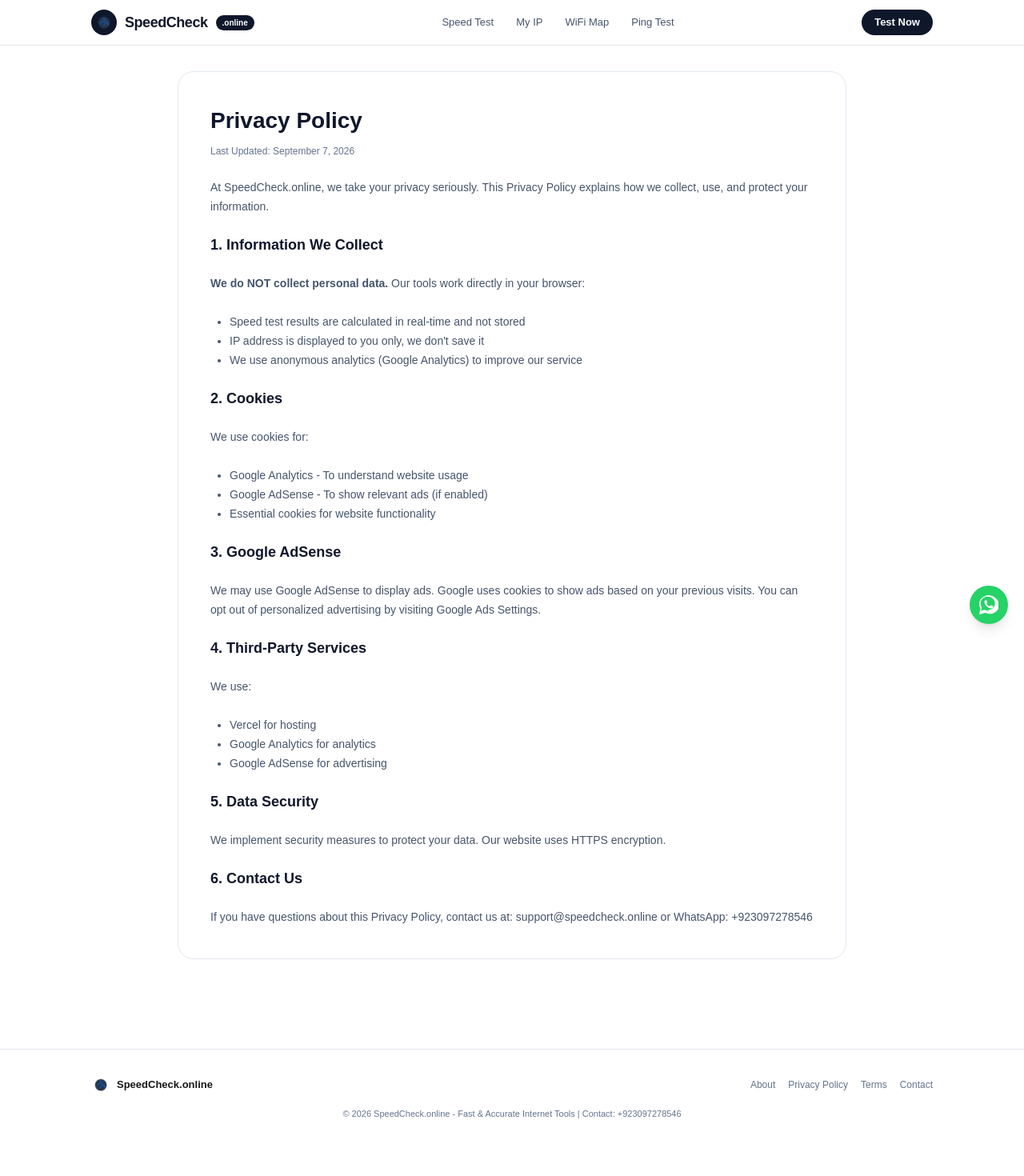
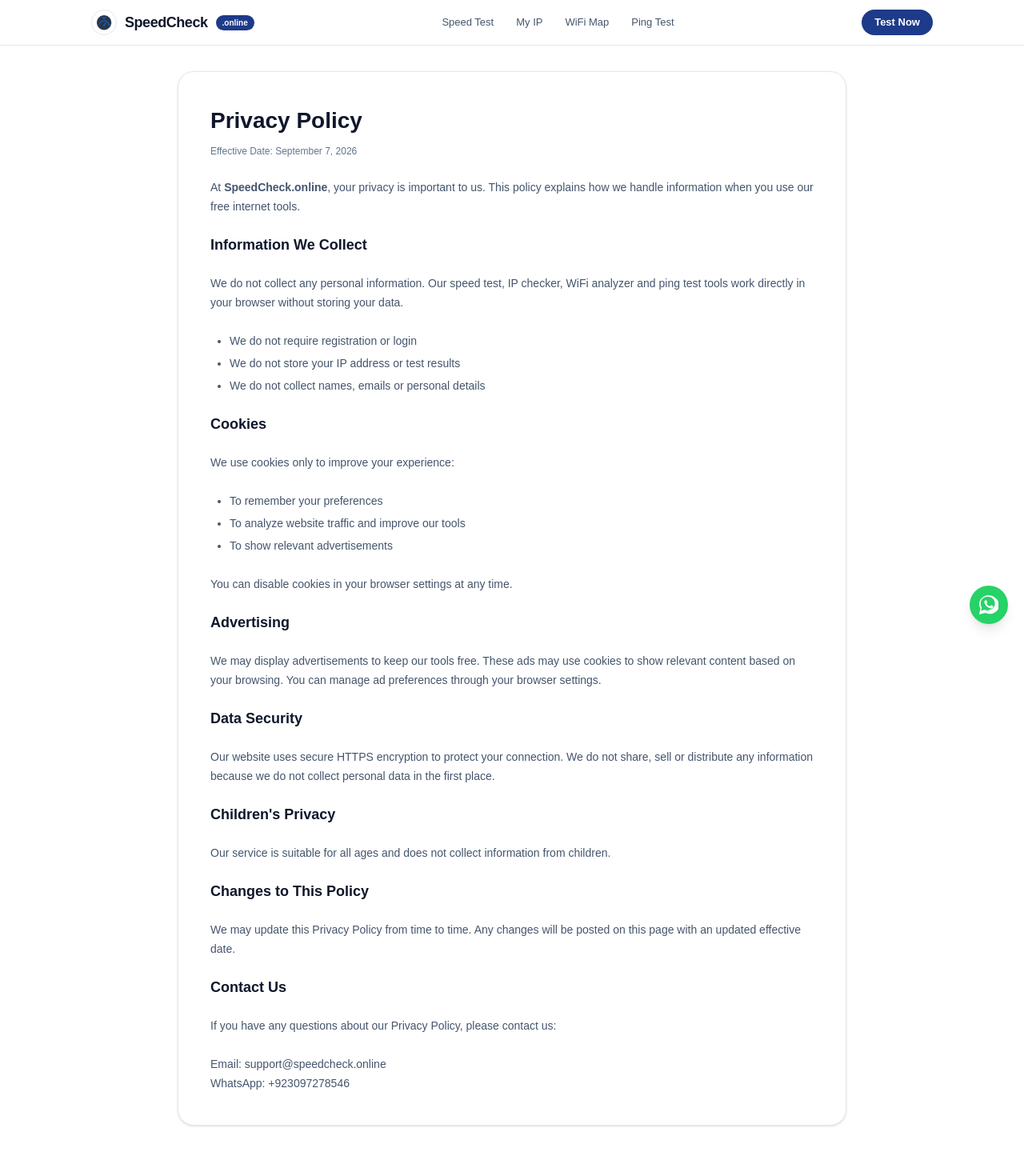
Before and after one commit to khanali1805/speedtest-site, a Next.js app: page /privacy-policy in a window 1280 px wide. Shown: the top 1470 px of the page at 80% size. Before the commit the page ends 1433 px from the top, so only its background shows below. Built offline with nearby package versions, Linux system fonts and the light colour scheme.

Commit message:
Fix: Logo white bg + Clean Privacy Policy

```diff
--- a/src/app/privacy-policy/page.tsx
+++ b/src/app/privacy-policy/page.tsx
@@ -2,51 +2,54 @@ import type { Metadata } from "next";
 
 export const metadata: Metadata = {
   title: "Privacy Policy - SpeedCheck",
-  description: "Privacy Policy of SpeedCheck.online - How we handle your data and privacy.",
+  description: "Privacy Policy of SpeedCheck.online - How we protect your privacy.",
 };
 
 export default function PrivacyPage() {
   return (
     <div className="mx-auto max-w-[900px] p-6 md:p-8">
-      <div className="rounded-[20px] bg-white p-8 md:p-10 border border-slate-200">
+      <div className="rounded-[20px] bg-white p-8 md:p-10 border border-slate-200 shadow-sm">
         <h1 className="text-[28px] font-bold text-slate-900">Privacy Policy</h1>
-        <p className="mt-2 text-[12px] text-slate-500">Last Updated: September 7, 2026</p>
+        <p className="mt-2 text-[12px] text-slate-500">Effective Date: September 7, 2026</p>
 
         <div className="mt-6 space-y-6 text-[14px] leading-6 text-slate-600">
-          <p>At SpeedCheck.online, we take your privacy seriously. This Privacy Policy explains how we collect, use, and protect your information.</p>
+          <p>At <strong>SpeedCheck.online</strong>, your privacy is important to us. This policy explains how we handle information when you use our free internet tools.</p>
 
-          <h2 className="text-[18px] font-semibold text-slate-900">1. Information We Collect</h2>
-          <p><strong>We do NOT collect personal data.</strong> Our tools work directly in your browser:</p>
-          <ul className="list-disc pl-6">
-            <li>Speed test results are calculated in real-time and not stored</li>
-            <li>IP address is displayed to you only, we don't save it</li>
-            <li>We use anonymous analytics (Google Analytics) to improve our service</li>
+          <h2 className="text-[18px] font-semibold text-slate-900">Information We Collect</h2>
+          <p>We do not collect any personal information. Our speed test, IP checker, WiFi analyzer and ping test tools work directly in your browser without storing your data.</p>
+          <ul className="list-disc pl-6 space-y-1">
+            <li>We do not require registration or login</li>
+            <li>We do not store your IP address or test results</li>
+            <li>We do not collect names, emails or personal details</li>
           </ul>
 
-          <h2 className="text-[18px] font-semibold text-slate-900">2. Cookies</h2>
-          <p>We use cookies for:</p>
-          <ul className="list-disc pl-6">
-            <li>Google Analytics - To understand website usage</li>
-            <li>Google AdSense - To show relevant ads (if enabled)</li>
-            <li>Essential cookies for website functionality</li>
+          <h2 className="text-[18px] font-semibold text-slate-900">Cookies</h2>
+          <p>We use cookies only to improve your experience:</p>
+          <ul className="list-disc pl-6 space-y-1">
+            <li>To remember your preferences</li>
+            <li>To analyze website traffic and improve our tools</li>
+            <li>To show relevant advertisements</li>
           </ul>
+          <p>You can disable cookies in your browser settings at any time.</p>
 
-          <h2 className="text-[18px] font-semibold text-slate-900">3. Google AdSense</h2>
-          <p>We may use Google AdSense to display ads. Google uses cookies to show ads based on your previous visits. You can opt out of personalized advertising by visiting Google Ads Settings.</p>
+          <h2 className="text-[18px] font-semibold text-slate-900">Advertising</h2>
+          <p>We may display advertisements to keep our tools free. These ads may use cookies to show relevant content based on your browsing. You can manage ad preferences through your browser settings.</p>
 
-          <h2 className="text-[18px] font-semibold text-slate-900">4. Third-Party Services</h2>
-          <p>We use:</p>
-          <ul className="list-disc pl-6">
-            <li>Vercel for hosting</li>
-            <li>Google Analytics for analytics</li>
-            <li>Google AdSense for advertising</li>
-          </ul>
+          <h2 className="text-[18px] font-semibold text-slate-900">Data Security</h2>
+          <p>Our website uses secure HTTPS encryption to protect your connection. We do not share, sell or distribute any information because we do not collect personal data in the first place.</p>
 
-          <h2 className="text-[18px] font-semibold text-slate-900">5. Data Security</h2>
-          <p>We implement security measures to protect your data. Our website uses HTTPS encryption.</p>
+          <h2 className="text-[18px] font-semibold text-slate-900">Children's Privacy</h2>
+          <p>Our service is suitable for all ages and does not collect information from children.</p>
 
-          <h2 className="text-[18px] font-semibold text-slate-900">6. Contact Us</h2>
-          <p>If you have questions about this Privacy Policy, contact us at: support@speedcheck.online or WhatsApp: +923097278546</p>
+          <h2 className="text-[18px] font-semibold text-slate-900">Changes to This Policy</h2>
+          <p>We may update this Privacy Policy from time to time. Any changes will be posted on this page with an updated effective date.</p>
+
+          <h2 className="text-[18px] font-semibold text-slate-900">Contact Us</h2>
+          <p>If you have any questions about our Privacy Policy, please contact us:</p>
+          <p className="mt-2">
+            Email: support@speedcheck.online<br/>
+            WhatsApp: +923097278546
+          </p>
         </div>
       </div>
     </div>
--- a/src/components/header.tsx
+++ b/src/components/header.tsx
@@ -2,12 +2,13 @@ import Link from "next/link";
 
 export default function Header() {
   return (
-    <header className="sticky top-0 z-50 w-full border-b border-slate-200 bg-white/80 backdrop-blur-md">
+    <header className="sticky top-0 z-50 w-full border-b border-slate-200 bg-white/90 backdrop-blur-md">
       <div className="mx-auto flex max-w-[1100px] items-center justify-between px-6 py-3">
         <Link href="/" className="flex items-center gap-2.5">
-          <img src="/speedtest_icon.png" alt="SpeedCheck" className="h-8 w-8 rounded-full bg-slate-900 p-1" />
+          {/* Logo - FIXED: No black background, white/transparent */}
+          <img src="/speedtest_icon.png" alt="SpeedCheck" className="h-8 w-8 rounded-full bg-white object-contain border border-slate-200" />
           <span className="text-[18px] font-bold tracking-tight text-slate-900">SpeedCheck</span>
-          <span className="rounded-full bg-slate-900 px-2 py-0.5 text-[10px] font-bold text-white">.online</span>
+          <span className="rounded-full bg-[#1e3a8a] px-2 py-0.5 text-[10px] font-bold text-white">.online</span>
         </Link>
 
         <nav className="hidden items-center gap-1 md:flex">
@@ -17,7 +18,7 @@ export default function Header() {
           <Link href="/ping-test" className="rounded-full px-3 py-1.5 text-[13px] font-medium text-slate-600 hover:bg-slate-100 hover:text-slate-900">Ping Test</Link>
         </nav>
 
-        <Link href="/speed-test" className="rounded-full bg-slate-900 px-4 py-1.5 text-[13px] font-semibold text-white hover:bg-black">
+        <Link href="/speed-test" className="rounded-full bg-[#1e3a8a] px-4 py-1.5 text-[13px] font-semibold text-white hover:bg-blue-800">
           Test Now
         </Link>
       </div>
```
